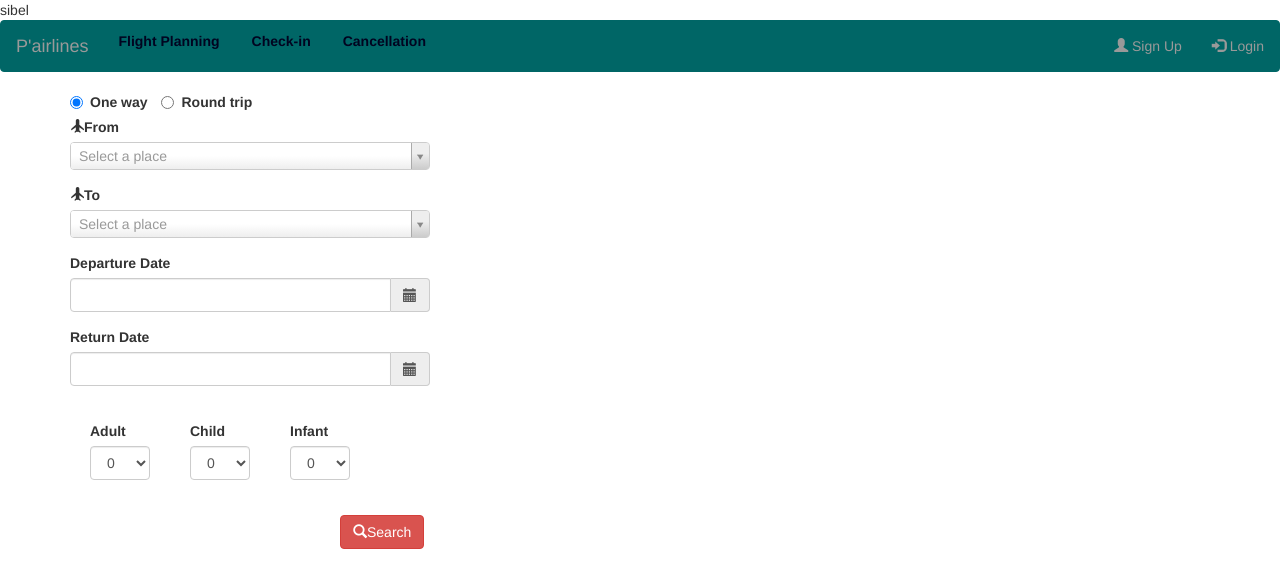
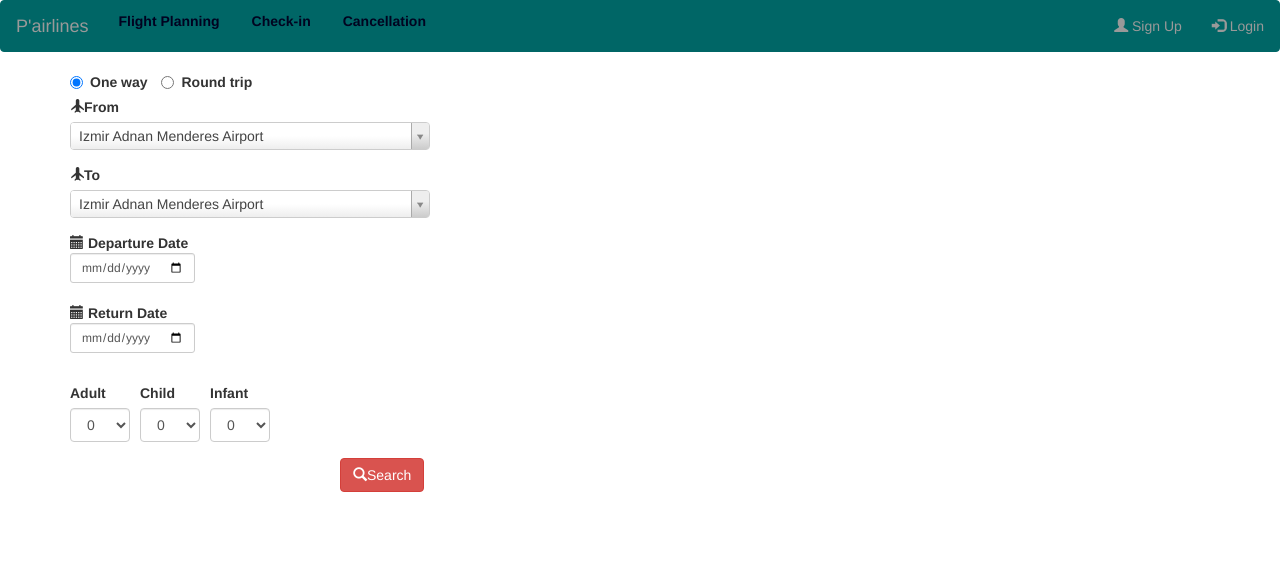
Before and after one commit to airlinecompanyModule1/AirlineCompany, a PHP site: page / in a window 1280 px wide. Shown: the top 588 px of the page. Run offline with PHP 8.4, Linux system fonts and the light colour scheme.

Commit message:
updated header and search flight
new links are inserted in header.php

```diff
--- a/AirlineCompany/PresentationLayer/header.php
+++ b/AirlineCompany/PresentationLayer/header.php
@@ -1,7 +1,7 @@
 
 <?php
-require_once("PresentationLayer/contains.php");
-echo "sibel";
+include_once("contains.php");
+
 ?>
 <!DOCTYPE html>
 <html lang="en">
@@ -17,13 +17,14 @@ echo "sibel";
       <a class="navbar-brand" href="#">P'airlines</a>
     </div>
     <ul class="nav nav-pills " >
-      <li><a href="#"><font color="rgb(204,102,0)" > <b>Flight Planning</b></font></a></li>
-      <li><a href="#"><font color="rgb(204,102,0)" > <b>Check-in</b></font></a></li>
+      <li><a href="#"><font color="rgb(0,206,209)" > <b>Flight Planning</b></font></a></li>
+      <li><a href="PresentationLayer/checkin.php"><font color="rgb(204,102,0)" > <b>Check-in</b></font></a></li>
       <li><a href="#"><font color="rgb(204,102,0)" > <b>Cancellation</b></font></a></li>
 
       <ul class="nav navbar-nav navbar-right">
-      <li><a href="#"><span class="glyphicon glyphicon-user"></span> Sign Up</a></li>
-      <li><a href="#"><span class="glyphicon glyphicon-log-in"></span> Login</a></li>
+
+      <li><a href="PresentationLayer/registration.php"><span class="glyphicon glyphicon-user"></span> Sign Up</a></li>
+      <li><a href="PresentationLayer/Login.php"><span class="glyphicon glyphicon-log-in"></span> Login</a></li>
       </ul>
 
     </ul>
--- a/AirlineCompany/PresentationLayer/searchFlight.php
+++ b/AirlineCompany/PresentationLayer/searchFlight.php
@@ -1,10 +1,18 @@
 <?php
  require_once("PresentationLayer/contains.php");
+
 ?>
 <!DOCTYPE html>
 <head>
     <style type="text/css">
-.kolon { float:left; padding:10px; margin:10px; }
+.kolon
+ {
+    float:left; padding:0px;
+    margin-left:0px;
+    margin-top:10px;
+    margin-bottom: 10px;
+    margin-right: 10px;
+}
 </style>
 </head>
 <html lang="en">
@@ -26,47 +34,38 @@
                     <div class="form-group">
                         <label for="from"><span class="glyphicon glyphicon-plane"></span>From</label>
                         <select class="form-control" id="from">
-							<option></option>
-							<option value="BOM">Mumbai - BOM</option>
-							<option value="DEL">Delhi - DEL</option>
-							<option value="BLR">Bangalore - BLR</option>
-							<option value="PUN">Pune - PUN</option>
-							<option value="KOL">Kolkatta - KOL</option>
+
+                            <option value="AM">Izmir Adnan Menderes Airport</option>
+                            <option value="IST">Istanbul Ataturk Airport</option>
+                            <option value="SAW">Istanbul Sabiha Gokcen Airport</option>
+                            <option value="ESB">Ankara Esenboga Airport</option>
+
                         </select>
                     </div>
                     <div class="form-group">
                         <label for="to"><span class="glyphicon glyphicon-plane"></span>To</label>
                         <select class="form-control" id="to">
-							<option></option>
-							<option value="BOM">Mumbai - BOM</option>
-							<option value="DEL">Delhi - DEL</option>
-							<option value="BLR">Bangalore - BLR</option>
-							<option value="PUN">Pune - PUN</option>
-							<option value="KOL">Kolkatta - KOL</option>
+                            <option value="AM">Izmir Adnan Menderes Airport</option>
+                            <option value="IST">Istanbul Ataturk Airport</option>
+                            <option value="SAW">Istanbul Sabiha Gokcen Airport</option>
+                            <option value="ESB">Ankara Esenboga Airport</option>
                         </select>
                     </div>
 
                     <div class="form-group">
-					   <label for="datepickerDeparture">Departure Date</label>
-						<div class='input-group date' id='datepickerDeparture'>
-                        <input type='text' class="form-control"  />
-                        <span class="input-group-addon">
-                        <span class="glyphicon glyphicon-calendar"></span>
-                       </span>
-                       </div>
+                        <label><span class="glyphicon glyphicon-calendar"></span> Departure Date
+                        <input type="date" name="ddate" id="ddate"  class="form-control input-sm" placeholder="Departure Date">
+
+                        </label>
                     </div>
 
                     <div class="form-group">
-					   <label for="datepickerReturn">Return Date</label>
-						<div class='input-group date' id='datepickerReturn'>
-                        <input type='text' class="form-control" />
-                        <span class="input-group-addon">
-                        <span class="glyphicon glyphicon-calendar"></span>
-                       </span>
-                       </div>
+                        <label><span class="glyphicon glyphicon-calendar"></span> Return Date
+                        <input type="date" name="rdate" id="rdate" class="form-control input-sm" placeholder="Return Date">
+                        </label>
                     </div>
 
-					<div>
+
                     <div class="kolon">
                         <div style="width: 60px;">
                          <div class="form-group">
@@ -113,7 +112,7 @@
                          </div>
                         </div>
                     </div>
-                    <div style="margin-left: 270px; ">
+                    <div style="margin-left: 270px; margin-top: 100px;">
                     <button type="button" id="search-flights" class="btn btn-danger" > <span class="glyphicon glyphicon-search"></span>Search</button>
                     </div>
                 </form>
@@ -125,11 +124,6 @@
 <script type="text/javascript">
     FlightSearch.init();
 </script>
-          <script type="text/javascript">
-            $(function () {
-                $('#datepickerDeparture').datetimepicker();
-                $('#datepickerReturn').datetimepicker();
-            });
-        </script>
+
 </body>
 </html>
```
Lines whose indentation alone changed are shown as unchanged.
